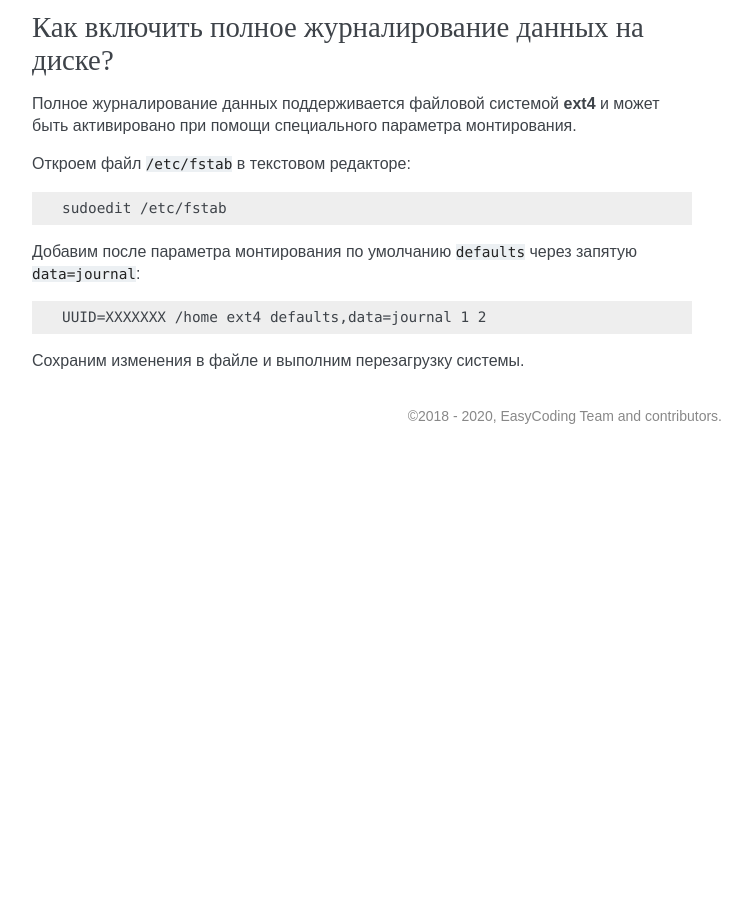
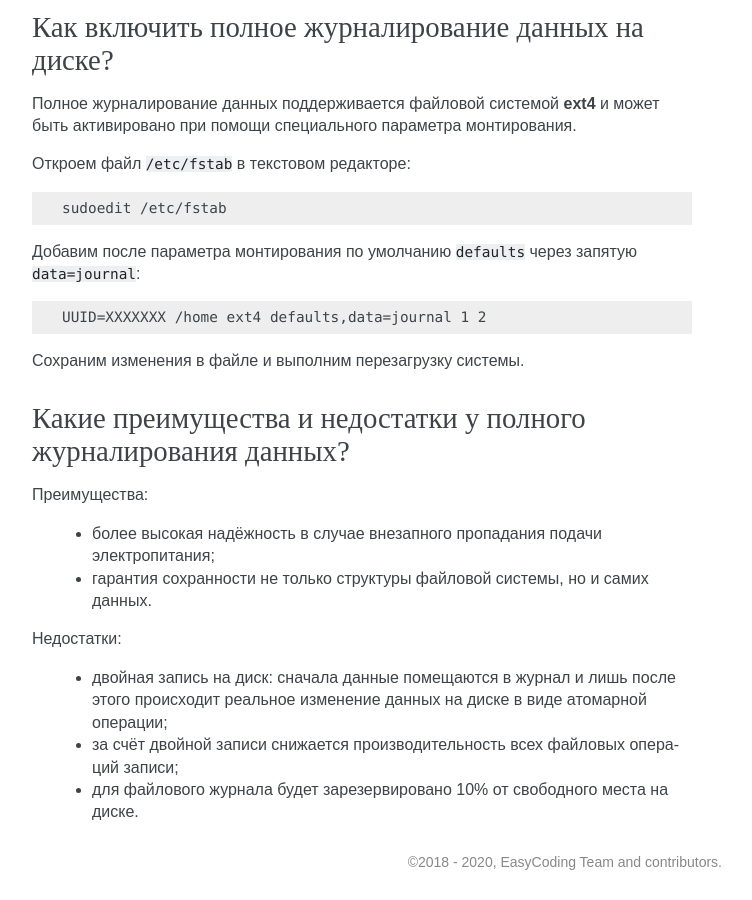
Before and after one commit to RussianFedora/FAQ, a Sphinx documentation site: the page built from source/administration.rst, in a window 1280 px wide and 900 px high, scrolled down 27022 px. Shown: the whole window, without its empty margins (388-1140 px from the left). Built offline with Sphinx 7.4.7, drawn with Linux system fonts in a browser that asks for light colours; before the commit the page ends 27476 px from its top, so only the background shows below that; some of the changed text lies outside the part shown.

Commit message:
Added question with advantages and disadvantages of full data journaling.

```diff
--- a/source/administration.rst
+++ b/source/administration.rst
@@ -1535,3 +1535,20 @@ Coredump - это дамп закрытой памяти процесса, со
     UUID=XXXXXXX /home ext4 defaults,data=journal 1 2
 
 Сохраним изменения в файле и выполним перезагрузку системы.
+
+.. index:: ext4
+.. _fs-journal-adv:
+
+Какие преимущества и недостатки у полного журналирования данных?
+====================================================================
+
+Преимущества:
+
+  * более высокая надёжность в случае внезапного пропадания подачи электропитания;
+  * гарантия сохранности не только структуры файловой системы, но и самих данных.
+
+Недостатки:
+
+  * двойная запись на диск: сначала данные помещаются в журнал и лишь после этого происходит реальное изменение данных на диске в виде атомарной операции;
+  * за счёт двойной записи снижается производительность всех файловых операций записи;
+  * для файлового журнала будет зарезервировано 10% от свободного места на диске.
```
